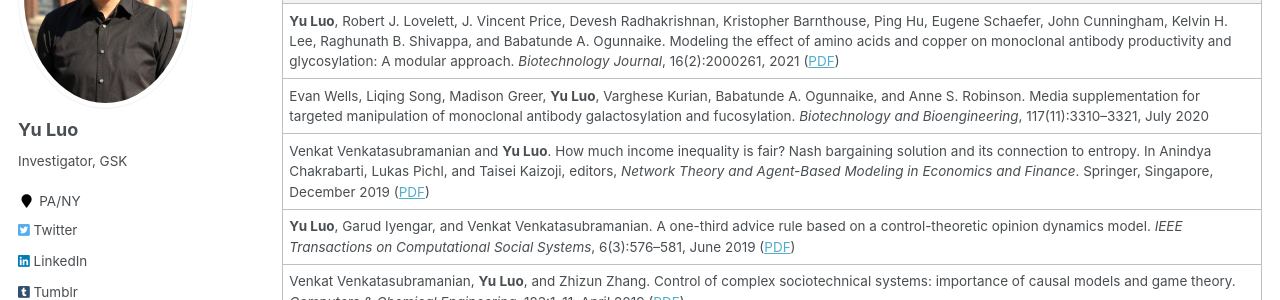
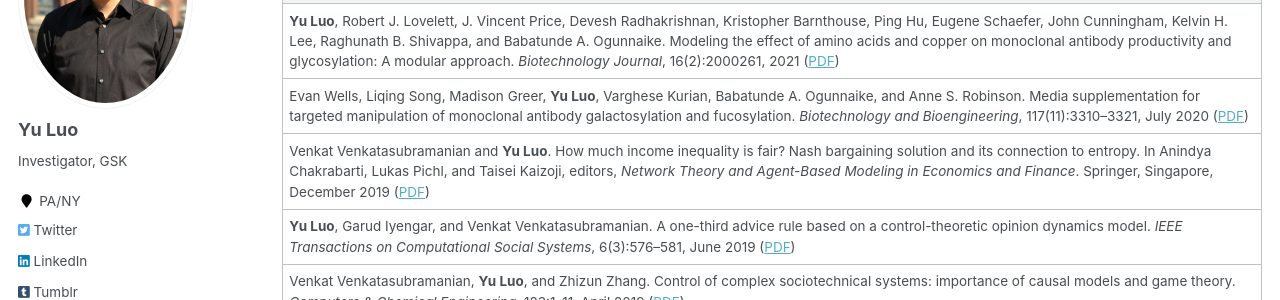
Before and after one commit to l16cn/l16cn.github.io, a Jekyll site: the page built from _pages/experience.md, in a window 1280 px wide and 900 px high, scrolled down 811 px. Shown: the part 152-452 px from the top of the window. Built offline with Jekyll 4.4.1, drawn with Linux system fonts in a browser that asks for light colours; some web fonts are replaced.

Commit message:
cmu paper

```diff
--- a/_pages/experience.md
+++ b/_pages/experience.md
@@ -32,7 +32,7 @@
 |Publications|
 |:-|
 |**Yu Luo**, Robert J. Lovelett, J. Vincent Price, Devesh Radhakrishnan, Kristopher Barnthouse, Ping Hu, Eugene Schaefer, John Cunningham, Kelvin H. Lee, Raghunath B. Shivappa, and Babatunde A. Ogunnaike. Modeling the effect of amino acids and copper on monoclonal antibody productivity and glycosylation: A modular approach. _Biotechnology Journal_, 16(2):2000261, 2021 ([PDF](../files/biot.202000261.pdf))|
-|Evan Wells, Liqing Song, Madison Greer, **Yu Luo**, Varghese Kurian, Babatunde A. Ogunnaike, and Anne S. Robinson. Media supplementation for targeted manipulation of monoclonal antibody galactosylation and fucosylation. _Biotechnology and Bioengineering_, 117(11):3310–3321, July 2020|
+|Evan Wells, Liqing Song, Madison Greer, **Yu Luo**, Varghese Kurian, Babatunde A. Ogunnaike, and Anne S. Robinson. Media supplementation for targeted manipulation of monoclonal antibody galactosylation and fucosylation. _Biotechnology and Bioengineering_, 117(11):3310–3321, July 2020 ([PDF](../files/bit.27496.pdf))|
 |Venkat Venkatasubramanian and **Yu Luo**. How much income inequality is fair? Nash bargaining solution and its connection to entropy. In Anindya Chakrabarti, Lukas Pichl, and Taisei Kaizoji, editors, _Network Theory and Agent-Based Modeling in Economics and Finance_. Springer, Singapore, December 2019 ([PDF](../files/2019c_nbs.pdf))|
 |**Yu Luo**, Garud Iyengar, and Venkat Venkatasubramanian. A one-third advice rule based on a control-theoretic opinion dynamics model. _IEEE Transactions on Computational Social Systems_, 6(3):576–581, June 2019 ([PDF](../files/08704276.pdf))|
 |Venkat Venkatasubramanian, **Yu Luo**, and Zhizun Zhang. Control of complex sociotechnical systems: importance of causal models and game theory. _Computers & Chemical Engineering_, 123:1–11, April 2019 ([PDF](../files/1-s2.0-S0098135418308020-main.pdf))|
```
Also changed, not shown: 1 other file.
